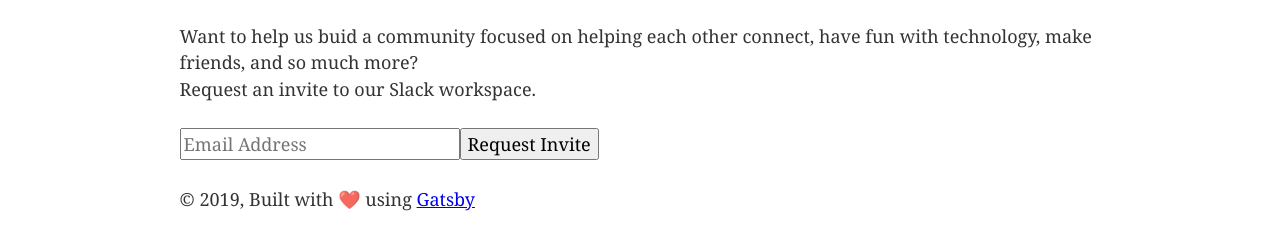
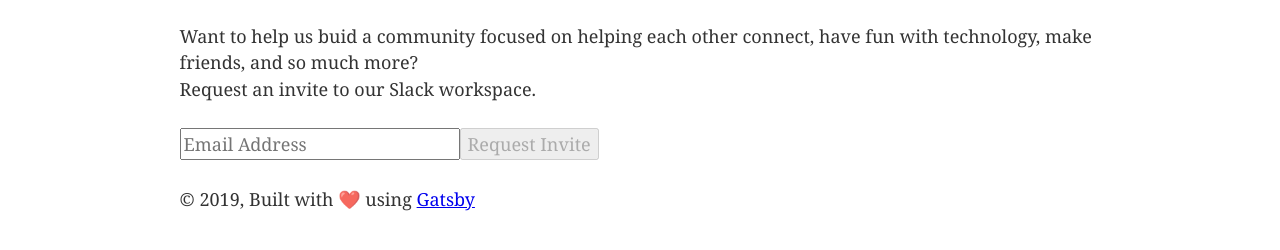
Before and after one commit to la-devs/ladevs.org, a Gatsby site: page / in a window 1280 px wide. Shown: the part 216-466 px from the top of the page. Built offline with nearby package versions, Linux system fonts and the light colour scheme; Gatsby itself is replaced by a stand-in of ours.

Commit message:
Track email validation onChange of input form

```diff
--- a/src/components/slackInviteForm.js
+++ b/src/components/slackInviteForm.js
@@ -1,6 +1,6 @@
-import React from 'react'
+import React from 'react';
 
-import constants from '../utils/constants';
+import { LA_DEVS_EMAIL, EMAIL_REGEX } from '../utils/constants';
 
 class SlackInviteForm extends React.Component {
   constructor(props) {
@@ -8,13 +8,31 @@ class SlackInviteForm extends React.Component {
     this.state = {
       validEmail: false,
     };
+    this.validateEmail = this.validateEmail.bind(this);
   }
 
-  render () {
+  validateEmail(e) {
+    const validEmail = EMAIL_REGEX.test(String(e.target.value).toLowerCase()) ? true : false;
+    this.setState({ validEmail });
+  }
+
+  render() {
     return (
-      <form action={`https://formspree.io/${constants.LA_DEVS_EMAIL}`} method='POST'>
-        <input type='email' name='_invte_requested' placeholder='Email Address' />
-        <input type='submit' value='Request Invite' />
+      <form action={`https://formspree.io/${LA_DEVS_EMAIL}`} method='POST'>
+        <input
+          type='email'
+          name='_invte_requested'
+          placeholder='Email Address'
+          onChange={this.validateEmail}
+        />
+        <input
+          type='submit'
+          value='Request Invite'
+          disabled={!this.state.validEmail}
+          style={{
+            pointerEvents: this.state.validEmail ? 'inherit' : 'none',
+          }}
+        />
       </form>
     );
   }
--- a/src/utils/constants.js
+++ b/src/utils/constants.js
@@ -1,3 +1,2 @@
-export default {
-  LA_DEVS_EMAIL: 'info@ladevs.org',
-};
+export const LA_DEVS_EMAIL = 'info@ladevs.org';
+export const EMAIL_REGEX = /^(([^<>()[\]\\.,;:\s@"]+(\.[^<>()[\]\\.,;:\s@"]+)*)|(".+"))@((\[[0-9]{1,3}\.[0-9]{1,3}\.[0-9]{1,3}\.[0-9]{1,3}\])|(([a-zA-Z\-0-9]+\.)+[a-zA-Z]{2,}))$/;
```
